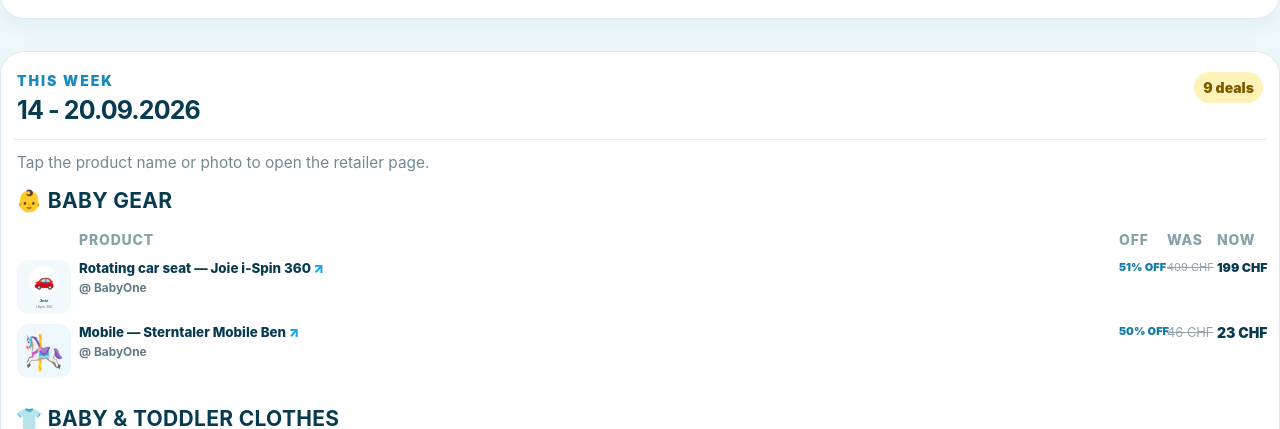
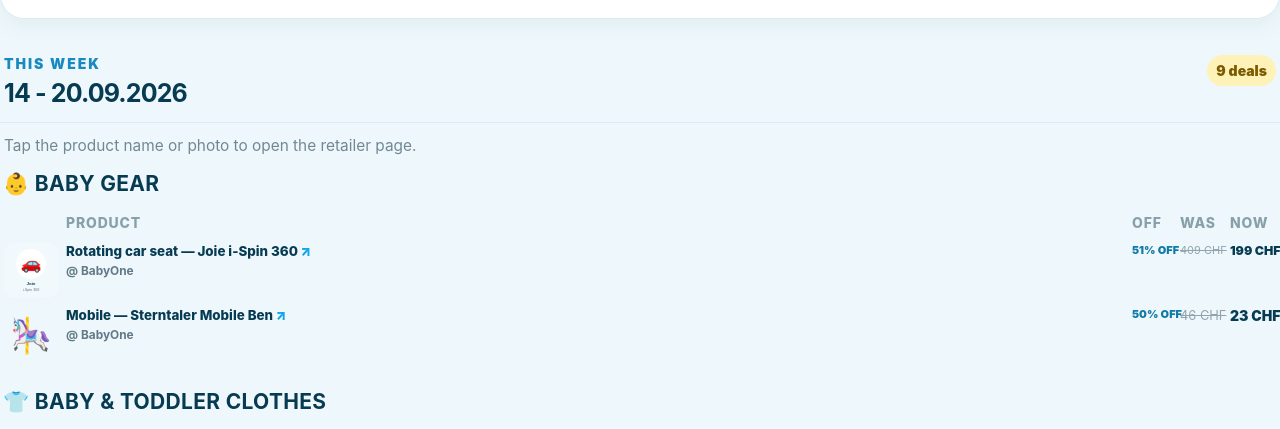
Before and after one commit to 2gg76gcndx-coder/gugubasel, a plain HTML site: page index.html in a window 1280 px wide. Shown: the part 311-740 px from the top of the page. Drawn offline with Linux system fonts and the light colour scheme.

Commit message:
Remove deals-shell section from index.html

```diff
--- a/index.html
+++ b/index.html
@@ -131,7 +131,6 @@ html,body{max-width:100%;overflow-x:hidden} .app-shell{width:100%;max-width:430p
 
 <main>
 
-      <section class="deals-shell">
         <div class="week-head">
           <div>
             <p class="eyebrow">THIS WEEK</p>
```
